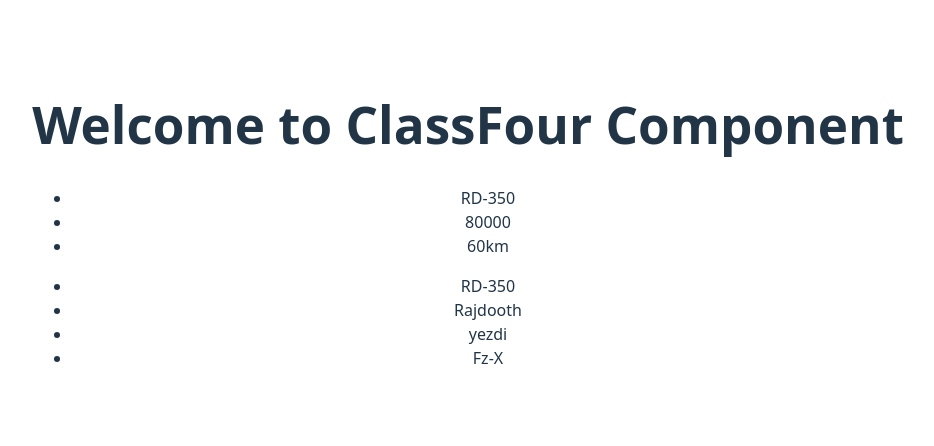
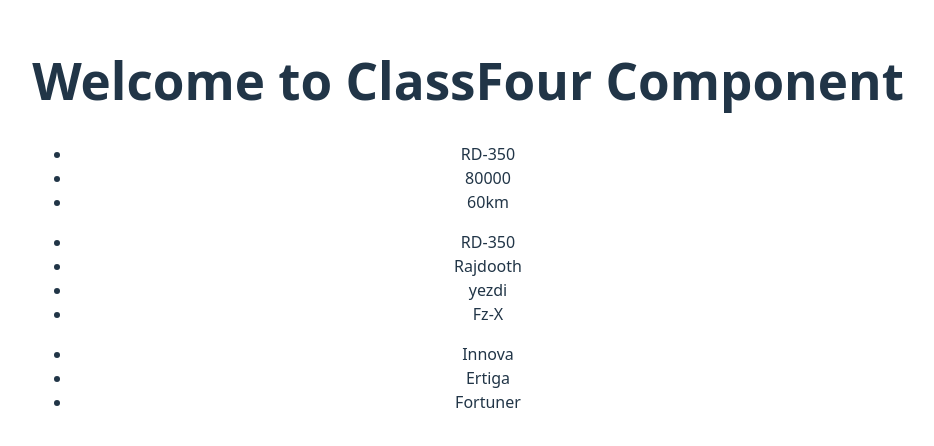
Before and after one commit to pavankumar2974/React-Js, a React (Vite) app in the folder app/: page / in a window 1280 px wide. Shown: the part 176-622 px from the top of the page, without its empty margins (172-1106 px from the left). Built offline with nearby package versions, Linux system fonts and the light colour scheme.

Commit message:
React-js

```diff
--- a/app/src/Component/ClassFourComp.jsx
+++ b/app/src/Component/ClassFourComp.jsx
@@ -1,32 +1,40 @@
 import { Component } from "react";
 
-class ClassFourComp extends Component{
-    constructor(){
+class ClassFourComp extends Component {
+    constructor() {
         super();
-        this.state={
-            message:"Welcome to ClassFour Component",
-            bike:{
-                bname:"RD-350",
-                bprice:"80000",
-                bmilage:"60km",
+        this.state = {
+            message: "Welcome to ClassFour Component",
+            bike: {
+                bname: "RD-350",
+                bprice: "80000",
+                bmilage: "60km",
             },
-            bikes:[
+            bikes: [
                 "RD-350",
                 "Rajdooth",
                 "yezdi",
                 "Fz-X",
+            ],
+            car: [
+                "Innova",
+                "Ertiga",
+                "Fortuner",
             ]
         }
     }
-    render(){
-        const {message,bike,bikes}=this.state
+    render() {
+        const { message, bike, bikes, car } = this.state
         return <div>
             <h1>{message}</h1>
             <ul>
-                {Object.values(bike).map((val,i)=>{return<li key={i}>{val}</li>})}
+                {Object.values(bike).map((val, i) => { return <li key={i}>{val}</li> })}
             </ul>
             <ul>
-                {Object.values(bikes).map((val,i)=>{return<li key={i}>{val}</li>})}
+                {Object.values(bikes).map((val, i) => { return <li key={i}>{val}</li> })}
+            </ul>
+            <ul>
+                {Object.values(car).map((val,i)=>{return<li key={i}>{val}</li>})}
             </ul>
         </div>
     }
```
